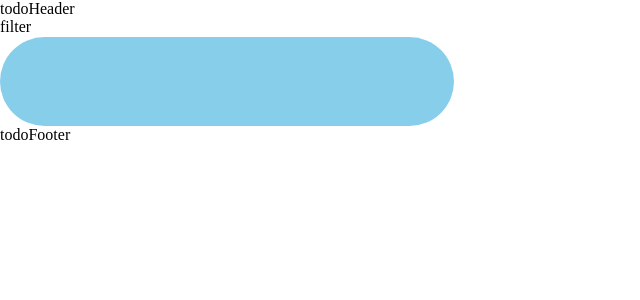
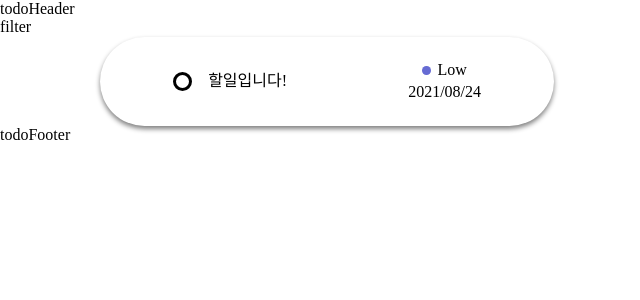
Before and after one commit to team2-freeOnBorading/modu-todo, a React (Create React App) app: page / in a window 1280 px wide. Shown: the top 300 px of the page, without its empty margins (0-640 px from the left). Built offline with nearby package versions, Linux system fonts and the light colour scheme.

Commit message:
feat: todoItem layout

```diff
--- a/src/components/TodoList/TodoItem/TodoItem.tsx
+++ b/src/components/TodoList/TodoItem/TodoItem.tsx
@@ -2,18 +2,69 @@ import React from 'react';
 
 import styled from 'styled-components';
 const TodoItem: React.FC = () => {
+  const date = '2021/08/24';
   return (
     <div>
-      <TodoLayout></TodoLayout>
+      <TodoItemLayout>
+        <StatusEllipse color='#000000' />
+        <TaskName>할일입니다!</TaskName>
+        <DateAndPriority>
+          <PriorityWrap>
+            <PriorityEllipse color='#666BD3' />
+            Low
+          </PriorityWrap>
+          <TodoDeadline>{date}</TodoDeadline>
+        </DateAndPriority>
+      </TodoItemLayout>
     </div>
   );
 };
 
-const TodoLayout = styled.div`
+const TodoItemLayout = styled.div`
+  display: flex;
+  justify-content: center;
+  align-items: center;
+  margin-left: 100px;
   width: 454px;
   height: 89px;
   border-radius: 68px;
-  background-color: skyblue;
+  background-color: #ffffff;
+  box-shadow: 0px 3px 5px grey;
 `;
 
+const StatusEllipse = styled.div`
+  width: 1.2rem;
+  height: 1.2rem;
+  margin-right: 1rem;
+  border: 3px solid ${(props) => props.color};
+  border-radius: 50%;
+`;
+
+const TaskName = styled.div`
+  width: 200px;
+`;
+
+const DateAndPriority = styled.div`
+  display: flex;
+  flex-direction: column;
+  justify-content: center;
+  align-items: center;
+`;
+
+const PriorityWrap = styled.div`
+  display: flex;
+  justify-content: center;
+  align-items: center;
+  margin-bottom: 0.2rem;
+`;
+
+const PriorityEllipse = styled.div`
+  width: 0.55rem;
+  height: 0.55rem;
+  border-radius: 50%;
+  margin-right: 0.4rem;
+  background-color: ${(props) => props.color};
+`;
+
+const TodoDeadline = styled.div``;
 export default TodoItem;
```
